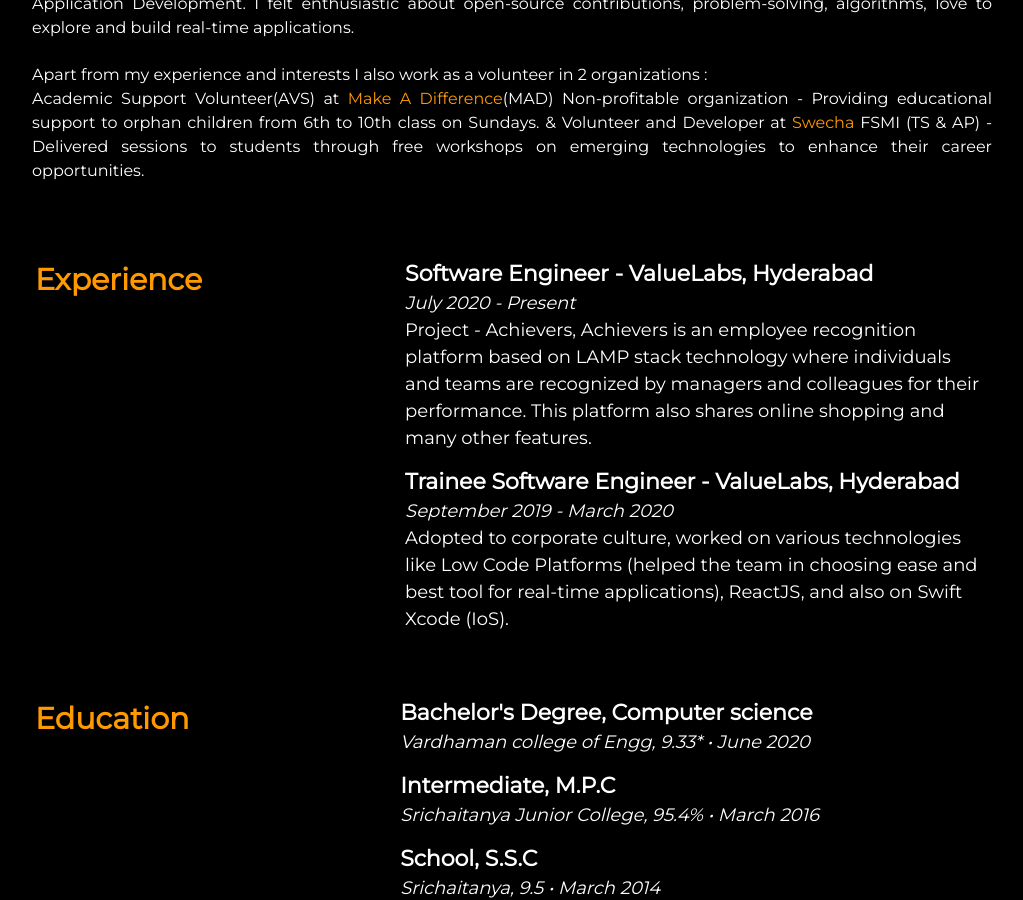
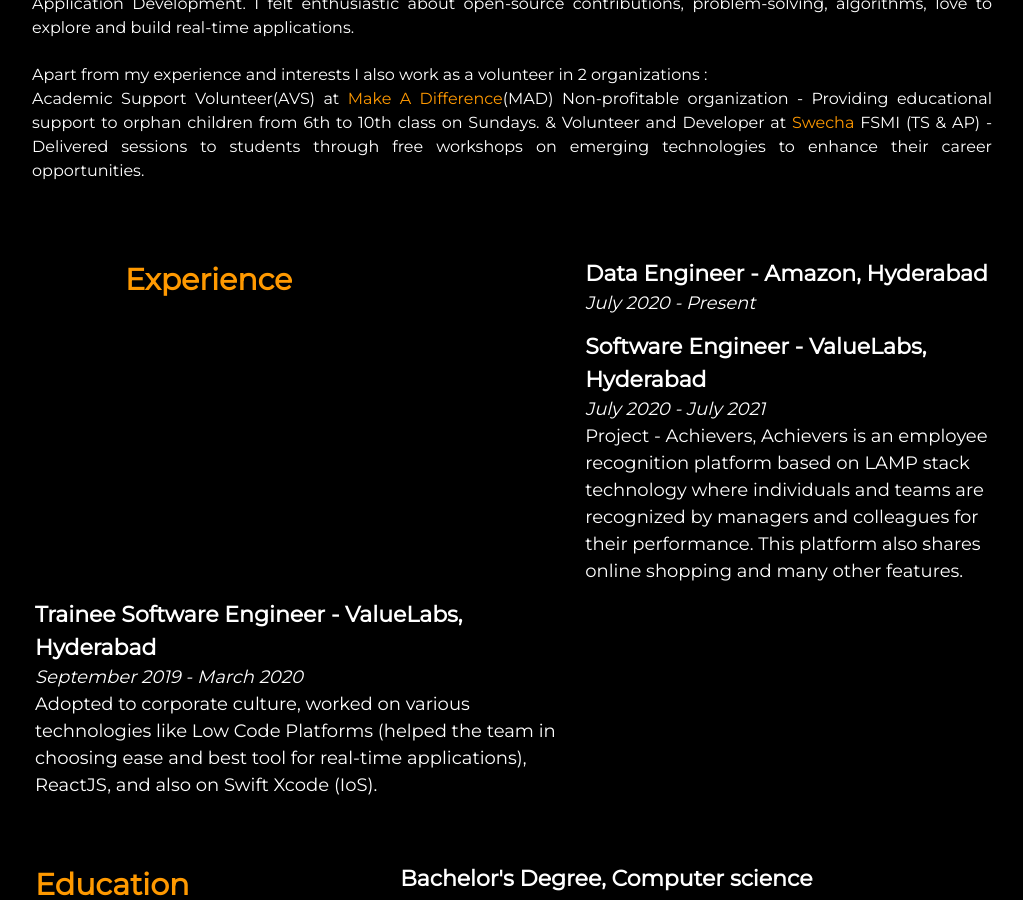
Before and after one commit to VasaviLagishetty/VasaviLagishetty.github.io, a Jekyll site: the page built from index.html, in a window 1280 px wide and 900 px high, scrolled down 1089 px. Shown: the whole window, without its empty margins (128-1151 px from the left). Built offline with Jekyll 4.4.1, drawn with Linux system fonts in a browser that asks for light colours; nearby versions of some CDN libraries.

Commit message:
added experience

```diff
--- a/_includes/about.html
+++ b/_includes/about.html
@@ -80,7 +80,10 @@
 <table>
   <tr>
     <th rowspan="2">Experience</th>
-    <td><b>Software Engineer - ValueLabs, Hyderabad</b><br><i>July 2020 - Present</i><br>Project - Achievers, Achievers is an employee recognition platform based on LAMP stack technology where individuals and teams are recognized by managers and colleagues for their performance. This platform also shares online shopping and many other features.</td>
+    <td><b>Data Engineer - Amazon, Hyderabad</b><br><i>July 2020 - Present</i></td>
+  </tr>
+  <tr>
+    <td><b>Software Engineer - ValueLabs, Hyderabad</b><br><i>July 2020 - July 2021</i><br>Project - Achievers, Achievers is an employee recognition platform based on LAMP stack technology where individuals and teams are recognized by managers and colleagues for their performance. This platform also shares online shopping and many other features.</td>
   </tr>
   <tr>
     <td><b>Trainee Software Engineer - ValueLabs, Hyderabad</b><br><i>September 2019 - March 2020</i><br>Adopted to corporate culture, worked on various technologies like Low Code Platforms (helped the team in choosing ease and best tool for real-time applications), ReactJS, and also on Swift Xcode (IoS).</td>
```
